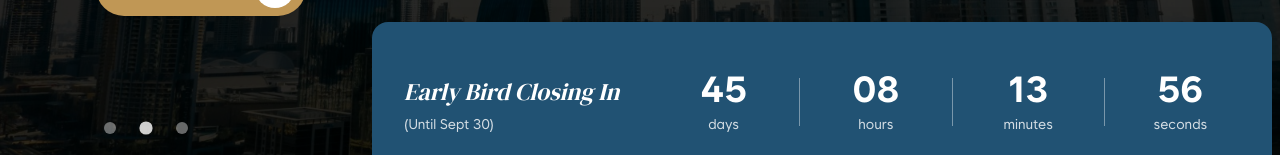
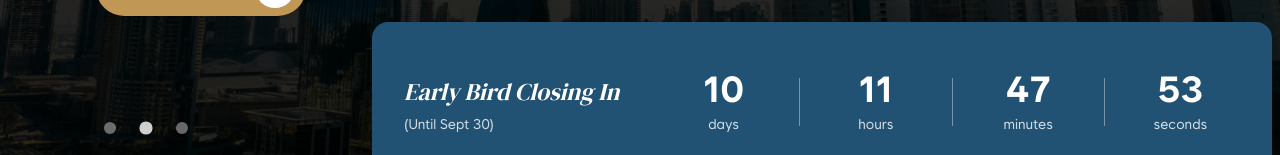
Before and after one commit to itsbasilsaman/take-off-webapplication, a Next.js app: page / in a window 1280 px wide. Shown: the part 618-773 px from the top of the page. Built offline with nearby package versions, Linux system fonts and the light colour scheme.

Commit message:
Updateas

```diff
--- a/src/components/HomeBanner.tsx
+++ b/src/components/HomeBanner.tsx
@@ -12,12 +12,22 @@ export default function HomeBanner() {
   const [isLoading, setIsLoading] = useState(true)
   const [isVisible, setIsVisible] = useState(false)
   const [activeSlide, setActiveSlide] = useState(0)
-  const [timeLeft, setTimeLeft] = useState({
-    days: 45,
-    hours: 8,
-    minutes: 14,
-    seconds: 2,
-  })
+  // Calculate initial countdown from now (Sept 20, 12:12PM) to Sept 30, 11:59PM
+  function getInitialCountdown() {
+    const now = new Date(2025, 8, 20, 12, 12, 0); // September is month 8 (0-indexed)
+    const end = new Date(2025, 8, 30, 23, 59, 59);
+    const diff = end.getTime() - now.getTime();
+    let totalSeconds = Math.floor(diff / 1000);
+    const days = Math.floor(totalSeconds / (3600 * 24));
+    totalSeconds -= days * 3600 * 24;
+    const hours = Math.floor(totalSeconds / 3600);
+    totalSeconds -= hours * 3600;
+    const minutes = Math.floor(totalSeconds / 60);
+    const seconds = totalSeconds - minutes * 60;
+    return { days, hours, minutes, seconds };
+  }
+
+  const [timeLeft, setTimeLeft] = useState(getInitialCountdown());
 
    const handleWhatsAppClick = () => {
     const phone = '919207078555'; // WhatsApp number (without + and spaces)
```
